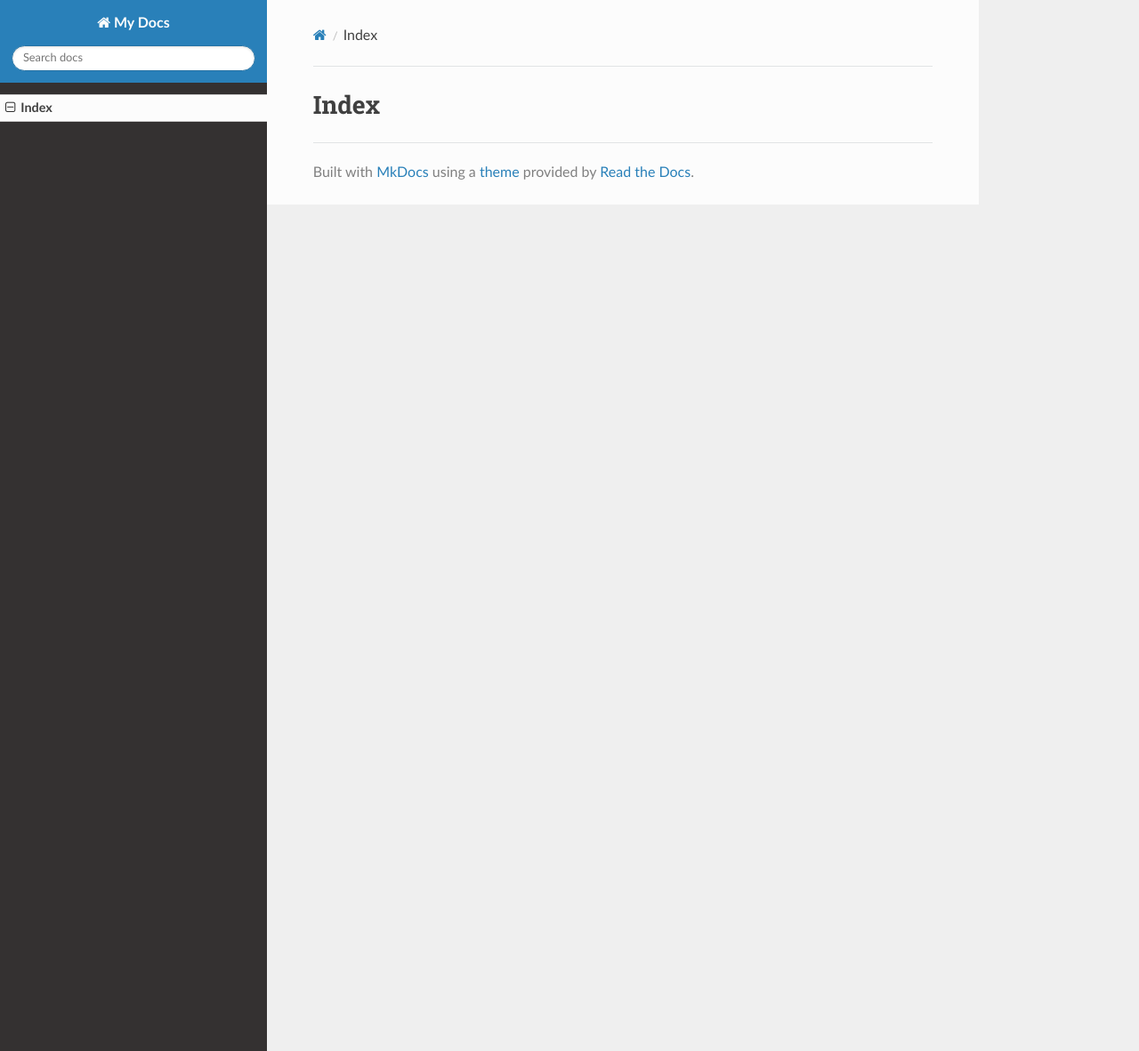
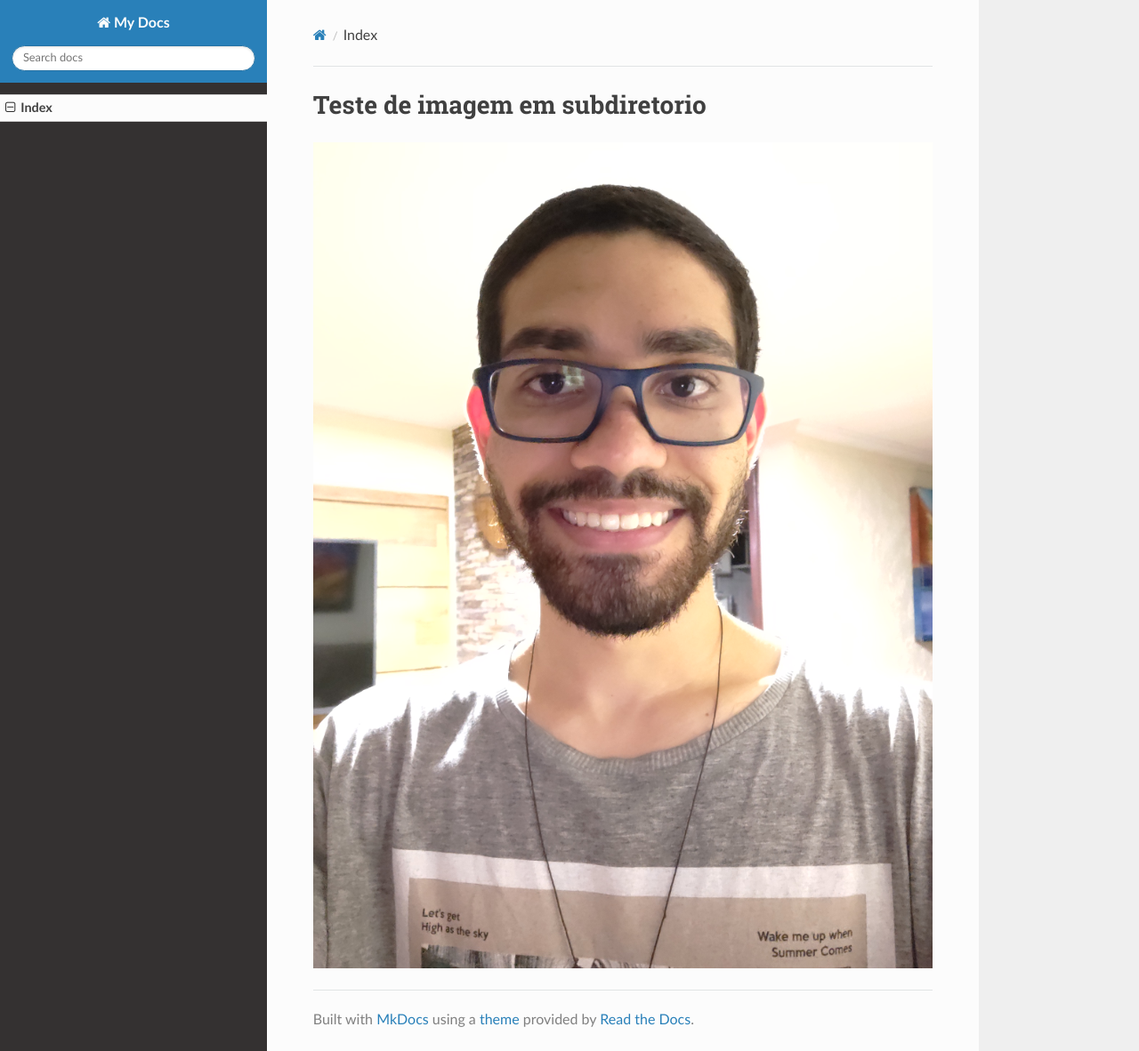
Before and after one commit to faco400/testing, an MkDocs documentation site: the page built from docs/Index/index.md, in a window 1280 px wide and 1182 px high. Shown: the whole window at 89% size. Built offline with MkDocs 1.6.1, drawn with Linux system fonts in a browser that asks for light colours; nearby versions of some CDN libraries.

Commit message:
set directory urls to false

```diff
--- a/docs/Index/index.md
+++ b/docs/Index/index.md
@@ -1 +1,3 @@
-# Index
+# Teste de imagem em subdiretorio
+
+![Imagem](../assets/git_profile.jpg)
--- a/mkdocs.yml
+++ b/mkdocs.yml
@@ -1,4 +1,6 @@
 site_name: My Docs
+
+use_directory_urls: false
 
 theme:
   name: readthedocs
```
